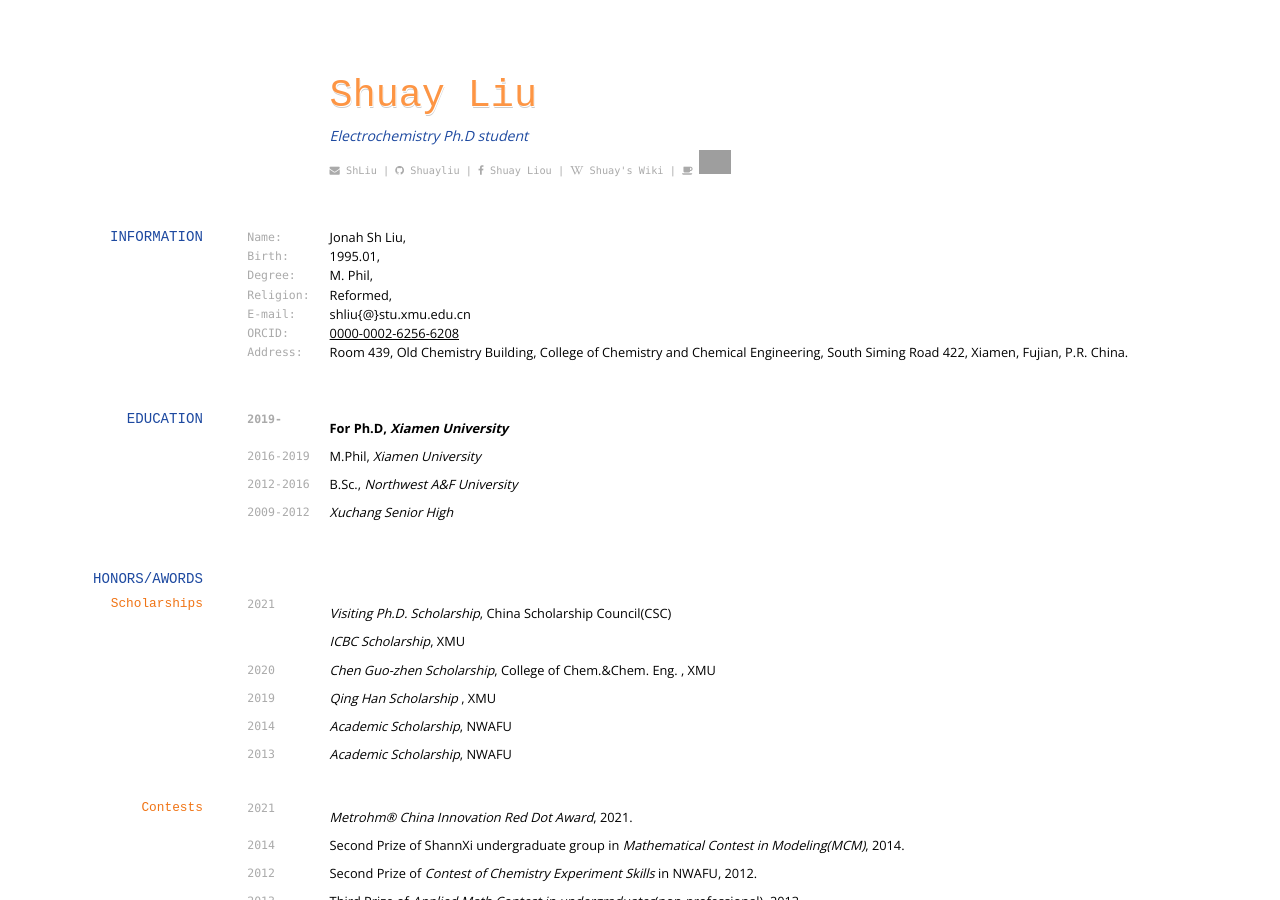
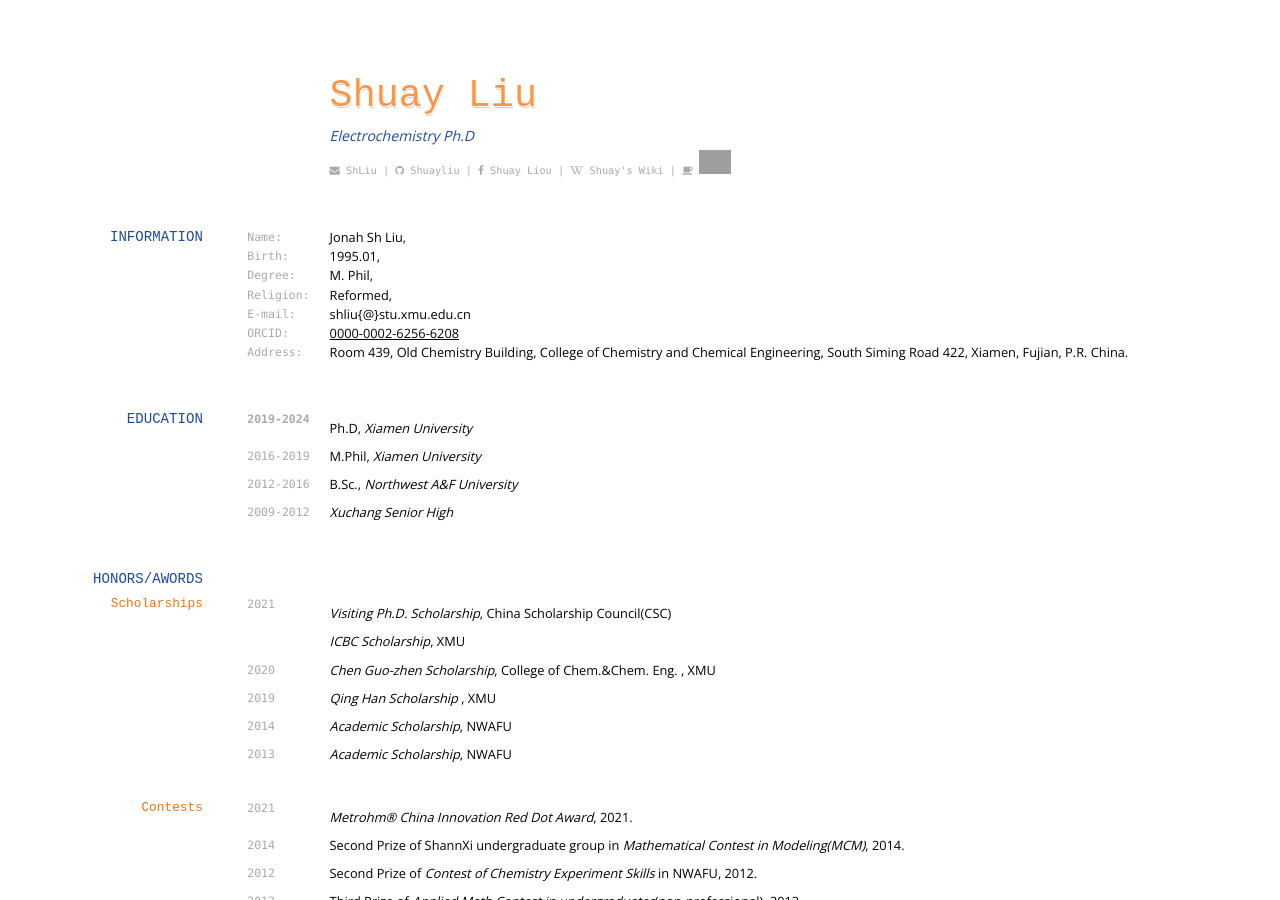
Before and after one commit to shuayliu/shuayliu.github.io, a Jekyll site: the page built from index.md, in a window 1280 px wide and 900 px high. Built offline with Jekyll 4.4.1, drawn with Linux system fonts in a browser that asks for light colours; nearby versions of some CDN libraries; a style sheet for code colours, icons or effects is not loaded; some of the changed text lies outside the part shown; grey boxes are pictures that could not be loaded.

Commit message:
update Ph.D info

```diff
--- a/index.md
+++ b/index.md
@@ -3,7 +3,7 @@ layout: cv
 title: Shuay Liu's CV
 ---
 # Shuay Liu
-Electrochemistry Ph.D student
+Electrochemistry Ph.D
 
 <div id="webaddress">
 <i class="fa fa-envelope"></i> <a href="mailto:shliu@stu.xmu.edu.cn">ShLiu</a>
@@ -35,9 +35,9 @@ Electrochemistry Ph.D student
 
 ## EDUCATION
 
-**`2019-`**
+**`2019-2024`**
 
-**For Ph.D, *Xiamen University***
+Ph.D, *Xiamen University*
 
 `2016-2019`
 
@@ -220,7 +220,7 @@ College English Test level 4(CET-4),  Spring 2013
 * AFM Force Curves,
 * STM Topography,
 * Python,
-* C/C++(CCL ~~not GUI~~  a little in Qt5)
+* C/C++(CCL ~~not GUI~~  a little in Qt5),
 * Boasting in nonsense.
 
 ### Programming Projects
@@ -300,4 +300,4 @@ Volunteer teaching, Zhangjianggang Yangling, 2012-2013.
 
 Available on request.
 
-<!-- ### Footer Last updated: Sep 2021 -->
+<!-- ### Footer Last updated: Sep 2024 -->
```
